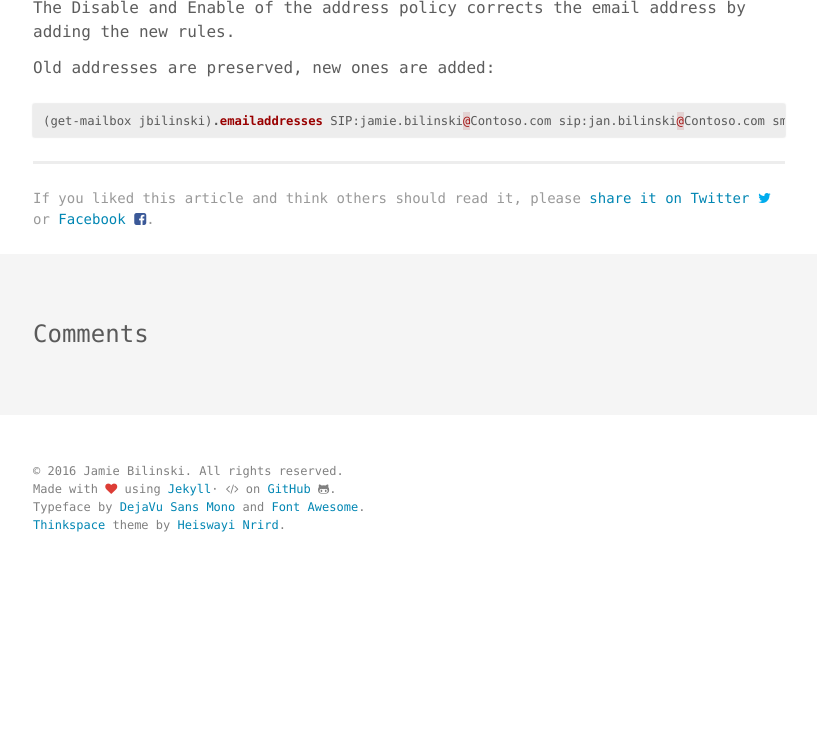
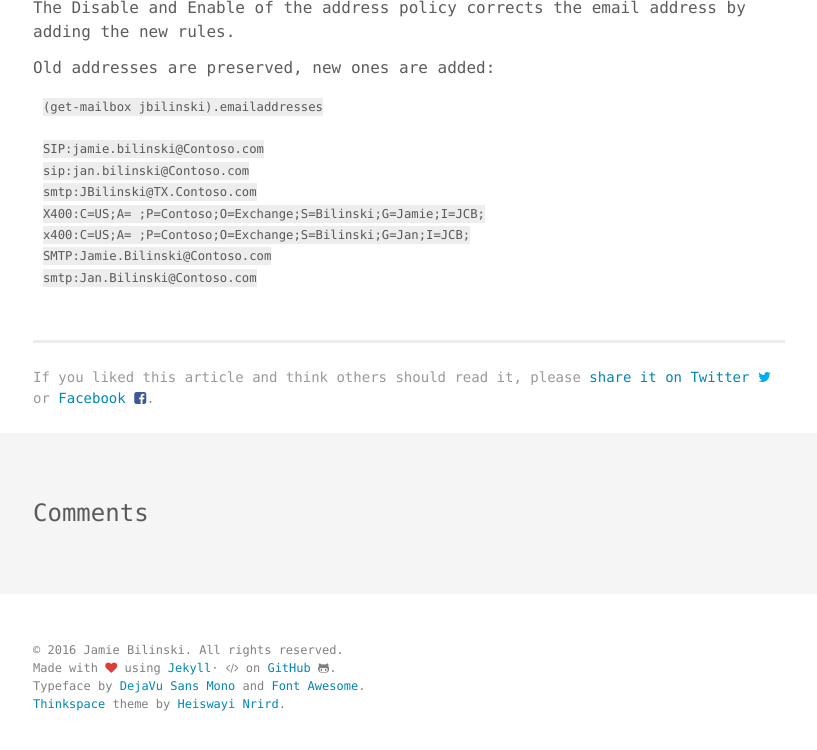
Before and after one commit to jbilinski/scriptops.com, a Jekyll site: the page built from _posts/2013-09-09-easy-ad-and-exchange-name-change.md, in a window 1280 px wide, cut to the strip 479-1241 px from the top of the page. Shown: the top 750 px of the strip, without its empty margins (231-1048 px from the left). Built offline with Jekyll 4.4.1, drawn with Linux system fonts in a browser that asks for light colours; comment, search, counter and statistics services are not loaded; before the commit the page ends 1062 px from its top, so only the background shows below that.

Commit message:
using full code block type instead of alias

````diff
--- a/_posts/2013-09-09-easy-ad-and-exchange-name-change.md
+++ b/_posts/2013-09-09-easy-ad-and-exchange-name-change.md
@@ -16,7 +16,7 @@ The Disable and Enable of the address policy corrects the email address by addin
 
 Old addresses are preserved, new ones are added:
 
-```posh
+```PowerShell
 (get-mailbox jbilinski).emailaddresses
 
 SIP:jamie.bilinski@Contoso.com
````
